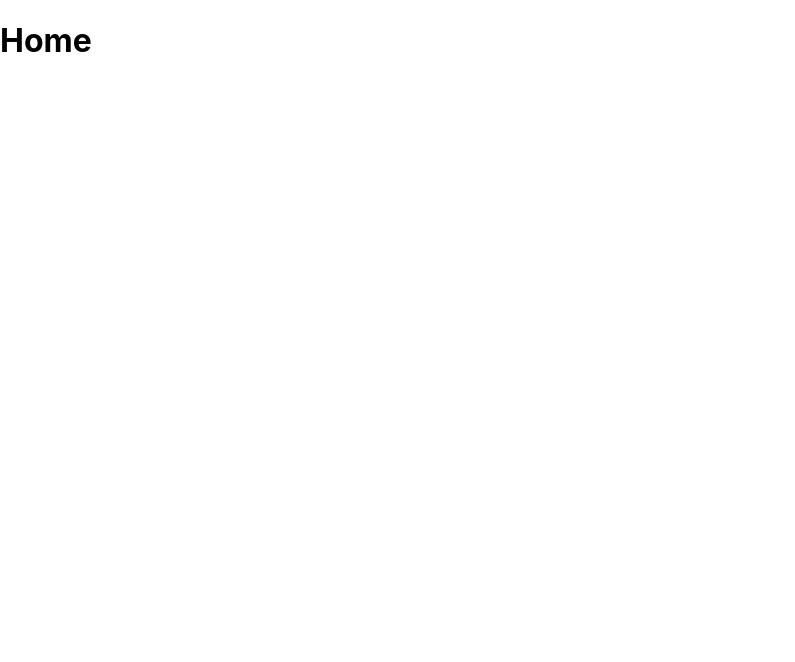
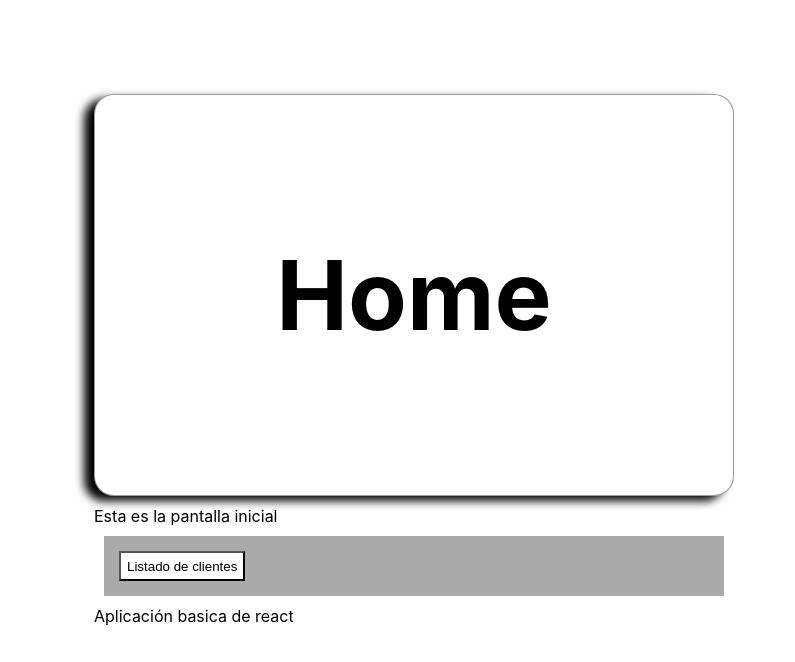
Before and after one commit to jr-98/ReactCourse, a React (Create React App) app: page / in a window 1280 px wide. Shown: the top 662 px of the page, without its empty margins (0-795 px from the left). Built offline with nearby package versions, Linux system fonts and the light colour scheme.

Commit message:
Creacion de containerHome y estilos a l;a cabecera

```diff
--- a/src/App.jsx
+++ b/src/App.jsx
@@ -1,15 +1,15 @@
 import { BrowserRouter as Router, Route, Routes } from 'react-router-dom';
 import './App.css';
+import HomeContainer from './components/containers/HomeContainer';
 
 function App() {
-  const RenderHome = () => <h1>Home</h1>;
   const RenderCustomerContainer = () => <h1>render Customer Container</h1>;
   const RenderCustomerListContainer = () => <h1>render Customer ListContainer</h1 >;
   const RenderCustomerNewContainer = () => <h1>render Customer New Container</h1>;
   return (
     <Router>
       <Routes>
-        <Route exact path='/' element={<RenderHome />} />
+        <Route exact path='/' element={<HomeContainer />} />
         <Route exact path='/customers' element={<RenderCustomerContainer />} />
         <Route exact path='/customers/:dni' element={<RenderCustomerListContainer />} />
         <Route exact path='/customers/new' element={<RenderCustomerNewContainer />} />
--- a/src/components/AppFrame/AppFrame.jsx
+++ b/src/components/AppFrame/AppFrame.jsx
@@ -2,19 +2,19 @@ import React from 'react'
 import PropTypes from 'prop-types'
 import AppHeader from '../AppHeader'
 
-const AppFrame = ({ header, body}) => {
+const AppFrame = ({ header, body }) => {
     return (
         <div className='app-frame'>
             <AppHeader title={header}></AppHeader>
             <div>{body}</div>
-            <div>'Aplicación basica de react</div>>
+            <div>Aplicación basica de react</div>
         </div>
     )
 }
 
 AppFrame.propTypes = {
-    header:PropTypes.string.isRequired,
-    body:PropTypes.element.isRequired,
+    header: PropTypes.string.isRequired,
+    body: PropTypes.element.isRequired,
 }
 
 export default AppFrame
--- /dev/null
+++ b/src/components/containers/HomeContainer.jsx
@@ -0,0 +1,33 @@
+import React, { Component } from 'react'
+import PropTypes from 'prop-types'
+import { Link } from 'react-router-dom'
+import AppFrame from '../AppFrame'
+import CustomerActions from '../CustomerActions'
+//Componente conectado
+
+class HomeContainer extends Component {
+    handleOnclick = () => {
+        console.log('Hice click en el boton ')
+    }
+    render() {
+        return (
+
+            <AppFrame
+                header='Home'
+                body={
+                    <div style={{ paddingTop: '10px' }}>
+                        Esta es la pantalla inicial
+                        <CustomerActions>
+                            <button onClick={this.handleOnclick}>Listado de clientes</button>
+                            <Link to='/customers'></Link>
+                        </CustomerActions>
+                    </ div>
+                }
+            />
+        )
+    }
+}
+
+HomeContainer.propTypes = {}
+
+export default HomeContainer
--- a/src/index.css
+++ b/src/index.css
@@ -11,3 +11,38 @@ code {
   font-family: source-code-pro, Menlo, Monaco, Consolas, 'Courier New',
     monospace;
 }
+.app-frame{
+  margin: 5%;
+  padding: 30px;
+  width: calc(80vh);
+}
+.customer-actions{
+  background: #AAA;
+  padding: 10px;
+  margin: 10px;
+}
+.customer-actions button{
+  background:white;
+  min-width: 100px;
+  height: 30px;
+  margin: 5px;
+}
+.app-header{
+  display: flex;
+  justify-content: center;
+  align-items: center;
+  font-weight: bold;
+  font-size: 3rem;
+  position: relative;
+  width: auto;
+  height: 400px;
+  background-color: white;
+  border: 1px solid rgba(59, 58,58,0.5);
+  border-radius: 20px;
+  box-shadow: -10px 5px 10px;
+  top: 0;
+  transition: top ease 0.5s;
+}
+.app-header:hover{
+  top: -50px;
+}
```
